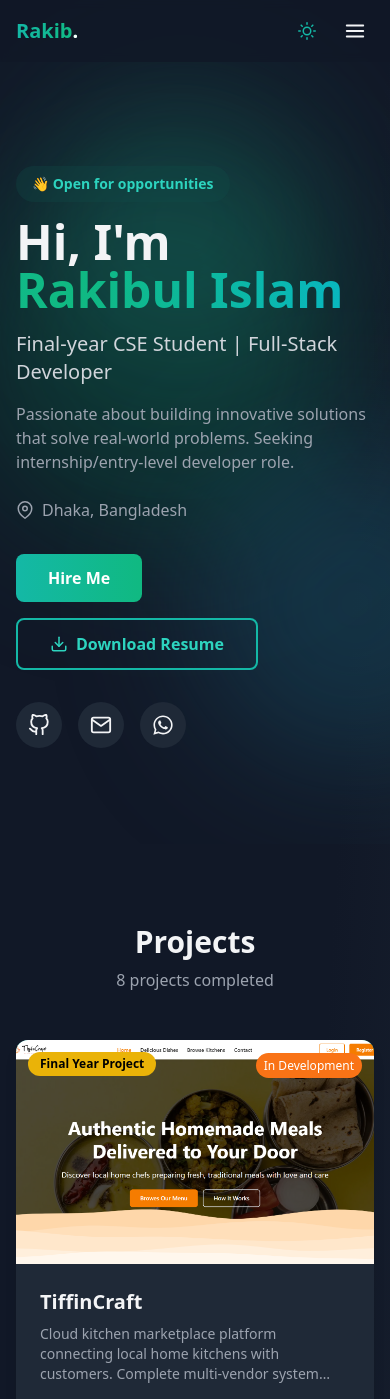
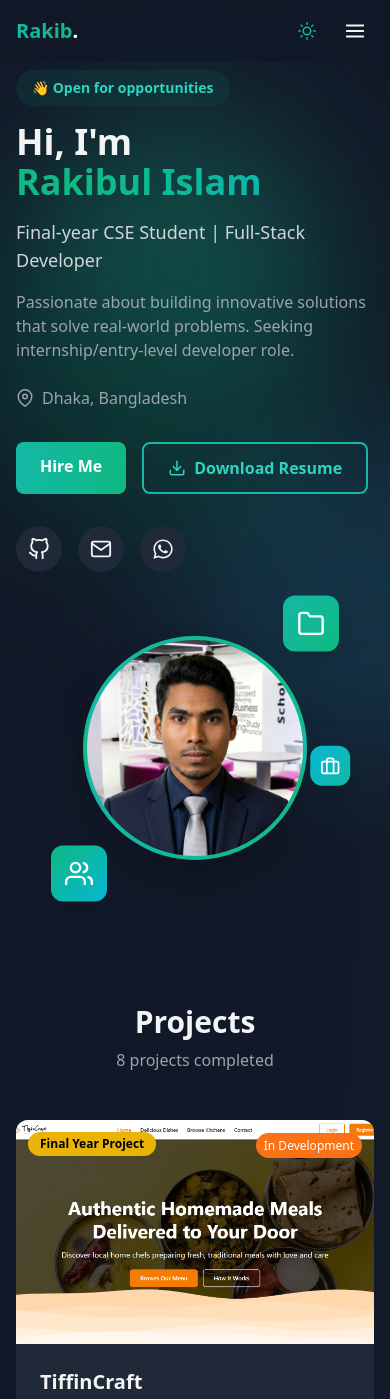
Before and after one commit to RakibDevHub/portfolio, a React (Vite) app: page / in a window 390 px wide. Shown: the top 1399 px of the page. Built offline with nearby package versions, Linux system fonts and the light colour scheme.

Commit message:
Fix mobile screen profile image display

```diff
--- a/src/components/Hero.jsx
+++ b/src/components/Hero.jsx
@@ -13,18 +13,24 @@ import { motion } from "framer-motion";
 import { FaWhatsapp } from "react-icons/fa";
 
 const Hero = () => {
+  // Fallback image in case rakib.jpeg doesn't load
+  const getImageUrl = (e) => {
+    e.target.src = `https://ui-avatars.com/api/?name=Rakibul+Islam&background=14b8a6&color=fff&rounded=true&size=400&bold=true&length=2`;
+  };
+
   return (
     <section
       id="home"
-      className="min-h-screen flex items-center relative overflow-hidden"
+      className="min-h-screen flex items-center relative overflow-hidden py-16 lg:py-0"
     >
       <div className="container-custom relative z-10">
-        <div className="grid lg:grid-cols-2 gap-12 items-center">
+        <div className="grid lg:grid-cols-2 gap-8 lg:gap-12 items-center">
           {/* Left Side - Info */}
           <motion.div
             initial={{ opacity: 0, x: -50 }}
             animate={{ opacity: 1, x: 0 }}
             transition={{ duration: 0.8 }}
+            className="order-1"
           >
             <motion.div
               initial={{ opacity: 0, y: 20 }}
@@ -40,7 +46,7 @@ const Hero = () => {
               initial={{ opacity: 0, y: 20 }}
               animate={{ opacity: 1, y: 0 }}
               transition={{ delay: 0.3 }}
-              className="text-5xl lg:text-6xl font-bold mb-4"
+              className="text-4xl sm:text-5xl lg:text-6xl font-bold mb-4"
             >
               Hi, I'm
               <span className="bg-gradient-to-r from-teal-500 via-emerald-500 to-cyan-500 bg-clip-text text-transparent animate-gradient block">
@@ -51,7 +57,7 @@ const Hero = () => {
               initial={{ opacity: 0, y: 20 }}
               animate={{ opacity: 1, y: 0 }}
               transition={{ delay: 0.4 }}
-              className="text-xl text-gray-600 dark:text-gray-300 mb-4"
+              className="text-lg sm:text-xl text-gray-600 dark:text-gray-300 mb-4"
             >
               Final-year CSE Student | Full-Stack Developer
             </motion.p>
@@ -84,7 +90,7 @@ const Hero = () => {
                 whileHover={{ scale: 1.05 }}
                 whileTap={{ scale: 0.95 }}
                 href="#contact"
-                className="px-8 py-3 bg-gradient-to-r from-teal-500 to-emerald-500 text-white rounded-lg hover:shadow-lg transition-all duration-300 font-semibold"
+                className="px-6 sm:px-8 py-3 bg-gradient-to-r from-teal-500 to-emerald-500 text-white rounded-lg hover:shadow-lg transition-all duration-300 font-semibold"
               >
                 Hire Me
               </motion.a>
@@ -92,7 +98,7 @@ const Hero = () => {
                 whileHover={{ scale: 1.05 }}
                 whileTap={{ scale: 0.95 }}
                 href="/resume.pdf"
-                className="px-8 py-3 border-2 border-teal-500 text-teal-600 dark:text-teal-400 rounded-lg hover:bg-teal-50 dark:hover:bg-teal-900/20 transition-all duration-300 font-semibold flex items-center gap-2"
+                className="px-6 sm:px-8 py-3 border-2 border-teal-500 text-teal-600 dark:text-teal-400 rounded-lg hover:bg-teal-50 dark:hover:bg-teal-900/20 transition-all duration-300 font-semibold flex items-center gap-2"
               >
                 <FiDownload size={18} />
                 Download Resume
@@ -103,13 +109,13 @@ const Hero = () => {
               initial={{ opacity: 0, y: 20 }}
               animate={{ opacity: 1, y: 0 }}
               transition={{ delay: 0.8 }}
-              className="flex gap-4 mt-8 group"
+              className="flex gap-4 mt-8"
             >
               <a
                 href="https://github.com/rakibdevhub"
                 target="_blank"
                 rel="noopener noreferrer"
-                className="p-3 bg-gray-100 dark:bg-gray-800 rounded-full hover:bg-teal-100 dark:hover:bg-teal-900/30 hover:scale-110 transition-all duration-300 group-hover:shadow-lg"
+                className="p-3 bg-gray-100 dark:bg-gray-800 rounded-full hover:bg-teal-100 dark:hover:bg-teal-900/30 hover:scale-110 transition-all duration-300"
               >
                 <FiGithub
                   size={22}
@@ -118,7 +124,7 @@ const Hero = () => {
               </a>
               <a
                 href="mailto:rakibdevhub@gmail.com"
-                className="p-3 bg-gray-100 dark:bg-gray-800 rounded-full hover:bg-teal-100 dark:hover:bg-teal-900/30 hover:scale-110 transition-all duration-300 group-hover:shadow-lg"
+                className="p-3 bg-gray-100 dark:bg-gray-800 rounded-full hover:bg-teal-100 dark:hover:bg-teal-900/30 hover:scale-110 transition-all duration-300"
               >
                 <FiMail
                   size={22}
@@ -129,7 +135,7 @@ const Hero = () => {
                 href="https://wa.me/8801755063066"
                 target="_blank"
                 rel="noopener noreferrer"
-                className="p-3 bg-gray-100 dark:bg-gray-800 rounded-full hover:bg-teal-100 dark:hover:bg-teal-900/30 hover:scale-110 transition-all duration-300 group-hover:shadow-lg"
+                className="p-3 bg-gray-100 dark:bg-gray-800 rounded-full hover:bg-teal-100 dark:hover:bg-teal-900/30 hover:scale-110 transition-all duration-300"
               >
                 <FaWhatsapp
                   size={22}
@@ -139,54 +145,55 @@ const Hero = () => {
             </motion.div>
           </motion.div>
 
-          {/* Right Side - Design/Animation */}
+          {/* Right Side - Profile Image */}
           <motion.div
             initial={{ opacity: 0, scale: 0.8 }}
             animate={{ opacity: 1, scale: 1 }}
             transition={{ duration: 0.8 }}
-            className="hidden lg:block relative"
+            className="order-2 lg:order-2 mt-8 lg:mt-0"
           >
-            <div className="relative w-full h-full flex justify-center">
-              <div className="w-80 h-80 relative">
+            <div className="relative w-full flex justify-center">
+              <div className="w-56 h-56 sm:w-64 sm:h-64 md:w-72 md:h-72 lg:w-80 lg:h-80 relative mx-auto">
                 {/* Animated circles */}
                 <div className="absolute inset-0 bg-gradient-to-r from-teal-500 to-emerald-500 rounded-full animate-pulse opacity-20"></div>
                 <div className="absolute inset-4 bg-gradient-to-r from-emerald-500 to-cyan-500 rounded-full animate-pulse animation-delay-2000 opacity-20"></div>
                 <div className="absolute inset-8 bg-gradient-to-r from-cyan-500 to-teal-500 rounded-full animate-pulse animation-delay-4000 opacity-20"></div>
 
-                {/* Center icon */}
+                {/* Center image with fallback */}
                 <div className="absolute inset-0 flex items-center justify-center">
-                  <div className="w-64 h-64 bg-white dark:bg-gray-800 rounded-full shadow-2xl flex items-center justify-center overflow-hidden">
+                  <div className="w-full h-full bg-gradient-to-r from-teal-500 to-emerald-500 rounded-full shadow-2xl flex items-center justify-center overflow-hidden border-4 border-teal-500/20">
                     <img
                       src="/images/rakib.jpeg"
-                      alt="Rakibul Islam"
-                      className="w-auto h-full"
+                      alt="Rakibul Islam - Full Stack Developer"
+                      className="w-full h-full object-cover object-center"
+                      onError={getImageUrl}
                     />
                   </div>
                 </div>
 
-                {/* Floating elements */}
+                {/* Floating elements - Hidden on very small screens */}
                 <motion.div
                   animate={{ y: [0, -20, 0] }}
                   transition={{ duration: 4, repeat: Infinity }}
-                  className="absolute -top-10 -right-10 w-20 h-20 bg-gradient-to-br from-teal-500 to-emerald-500 rounded-xl shadow-lg flex items-center justify-center"
+                  className="absolute -top-8 -right-8 sm:-top-10 sm:-right-10 w-14 h-14 sm:w-20 sm:h-20 bg-gradient-to-br from-teal-500 to-emerald-500 rounded-xl shadow-lg flex items-center justify-center"
                 >
-                  <FiFolder className="w-10 h-10 text-white" />
+                  <FiFolder className="w-7 h-7 sm:w-10 sm:h-10 text-white" />
                 </motion.div>
 
                 <motion.div
                   animate={{ y: [0, 20, 0] }}
                   transition={{ duration: 5, repeat: Infinity, delay: 1 }}
-                  className="absolute -bottom-10 -left-10 w-20 h-20 bg-gradient-to-br from-emerald-500 to-cyan-500 rounded-xl shadow-lg flex items-center justify-center"
+                  className="absolute -bottom-8 -left-8 sm:-bottom-10 sm:-left-10 w-14 h-14 sm:w-20 sm:h-20 bg-gradient-to-br from-emerald-500 to-cyan-500 rounded-xl shadow-lg flex items-center justify-center"
                 >
-                  <FiUsers className="w-10 h-10 text-white" />
+                  <FiUsers className="w-7 h-7 sm:w-10 sm:h-10 text-white" />
                 </motion.div>
 
                 <motion.div
                   animate={{ x: [0, 15, 0], y: [0, -10, 0] }}
                   transition={{ duration: 6, repeat: Infinity, delay: 2 }}
-                  className="absolute top-1/2 -right-16 w-16 h-16 bg-gradient-to-br from-cyan-500 to-teal-500 rounded-xl shadow-lg flex items-center justify-center"
+                  className="absolute top-1/2 -right-10 sm:-right-16 w-10 h-10 sm:w-16 sm:h-16 bg-gradient-to-br from-cyan-500 to-teal-500 rounded-xl shadow-lg flex items-center justify-center"
                 >
-                  <FiBriefcase className="w-8 h-8 text-white" />
+                  <FiBriefcase className="w-5 h-5 sm:w-8 sm:h-8 text-white" />
                 </motion.div>
               </div>
             </div>
```
